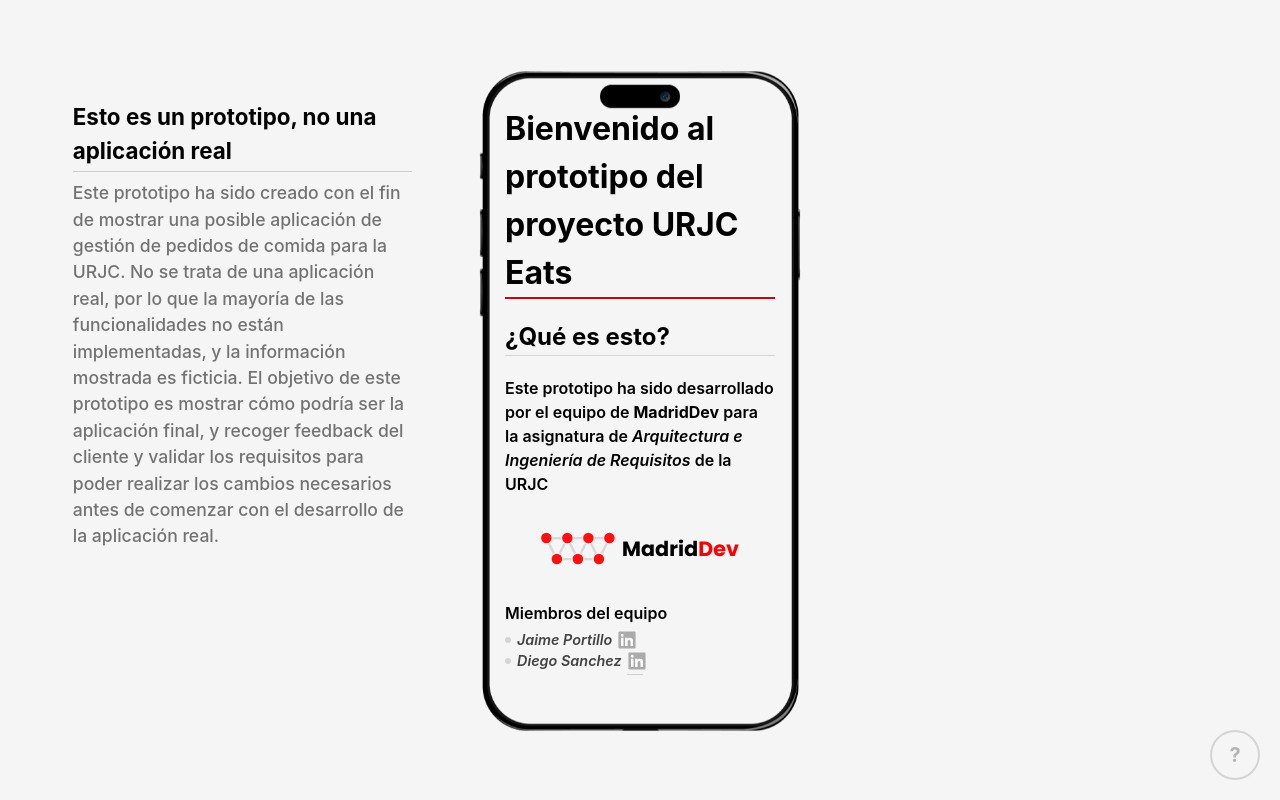
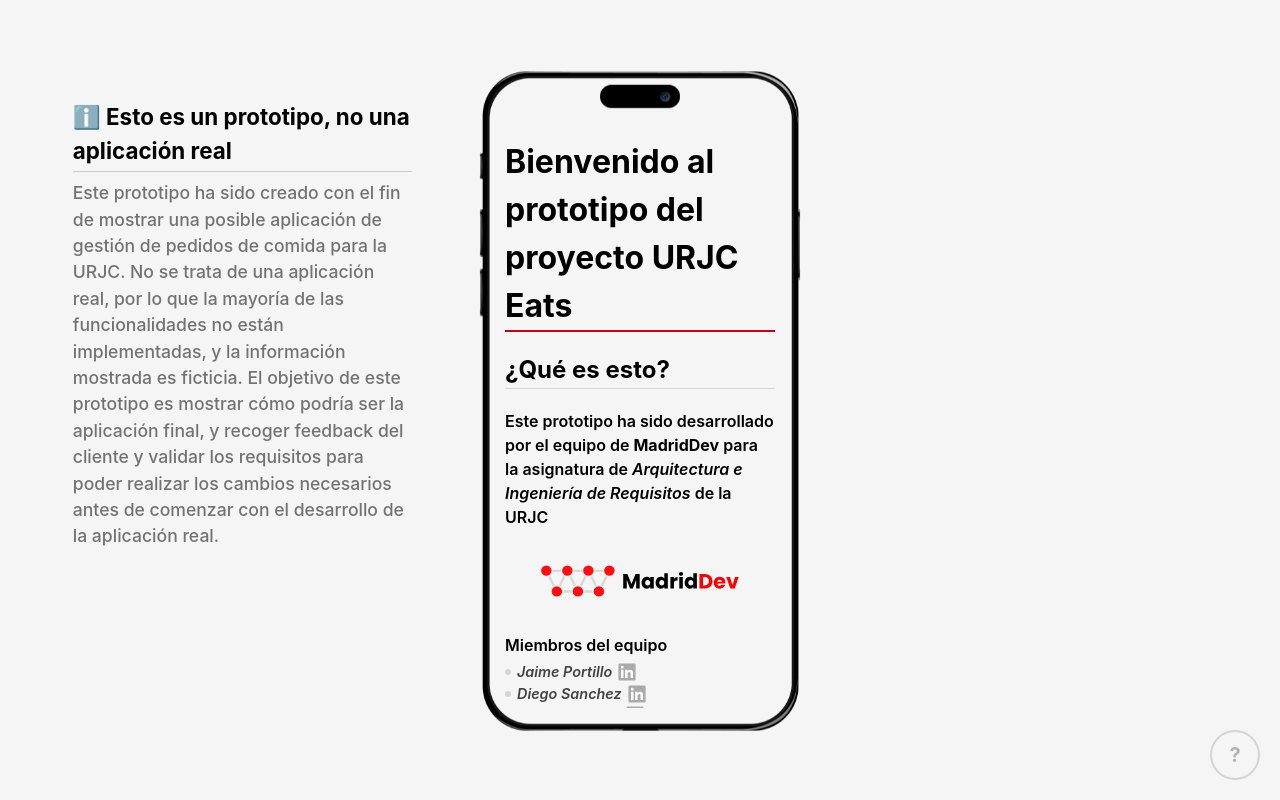
Before and after one commit to PortiESP/URJC-Eats-prototype, a React (Vite) app: page / in a window 1280 px wide. Built offline with nearby package versions, Linux system fonts and the light colour scheme.

Commit message:
Credentials

```diff
--- a/src/App.css
+++ b/src/App.css
@@ -78,27 +78,26 @@
                 position: relative;
                 display: flex;
                 justify-content: center;
-                align-items: center;
+                align-items: flex-start;
                 position: relative;
                 overflow: hidden;
                 border-radius: 70px;
 
                 .scene-wrapper{
                     display: flex;
-                    justify-content:flex-start;
-                    align-items: center;
+                    flex-direction: column;
+                    justify-content:space-between;
                     width: 330px;
-                    height: 710px;
+                    height: 672px;
                     position: relative;
-                    flex-direction: column;
+
+
 
                     .scene-content{
                         width: 100%;
-                        height: calc(100% - 78px - 40px);
                         padding: 20px;
                         margin-top: 40px;
                         position: relative;
-
 
                         overflow: scroll;
 
@@ -107,6 +106,7 @@
                         }
 
                         -ms-overflow-style: none;  /* IE and Edge */
+
                     }
                 }
 
@@ -175,10 +175,15 @@
                     height: 710px;
                     border-radius: 40px;
 
-                    .scene-wrapper .scene-content{
-                        height: 630px;
+                    .scene-wrapper{
+                        height: 100%;
+
+                        .scene-content{
+                            margin-top: 45px;
+                        }
                     }
                 }
+
 
                 & > img{
                     height: 740px;
--- a/src/data/requirements.js
+++ b/src/data/requirements.js
@@ -1,11 +1,15 @@
 const requirements = {
     "welcome": [
         {
-            title: "Esto es un prototipo, no una aplicación real",
+            title: "ℹ️ Esto es un prototipo, no una aplicación real",
             description: "Este prototipo ha sido creado con el fin de mostrar una posible aplicación de gestión de pedidos de comida para la URJC. No se trata de una aplicación real, por lo que la mayoría de las funcionalidades no están implementadas, y la información mostrada es ficticia. El objetivo de este prototipo es mostrar cómo podría ser la aplicación final, y recoger feedback del cliente y validar los requisitos para poder realizar los cambios necesarios antes de comenzar con el desarrollo de la aplicación real."
         }
     ],
     "login": [
+        {
+            title: "Usuarios",
+            description: "Puedes usar las siguientes credenciales para iniciar sesión en la aplicación: \"admin:admin\", \"user:user\", \"pas:pas\" o \"12345678Z:12345678Z\" "
+        },
         {
             code: "RF-05",
             title: "Iniciar sesión",
--- a/src/data/users.js
+++ b/src/data/users.js
@@ -15,8 +15,8 @@
         nextScene: 'mainMenu'
     },
     {
-        email: '00000000A',
-        password: 'externo',
+        email: '12345678Z',
+        password: '12345678Z',
         nextScene: 'mainMenu'
     }
 ]
--- a/src/styles/scenes_styles/welcome.module.scss
+++ b/src/styles/scenes_styles/welcome.module.scss
@@ -38,6 +38,7 @@
             cursor: pointer;
             transition: background-color 0.3s;
             width: 100%;
+            margin-bottom: 10px ;
 
             &:hover{
                 background-color: darken($primary, 10%);
```
